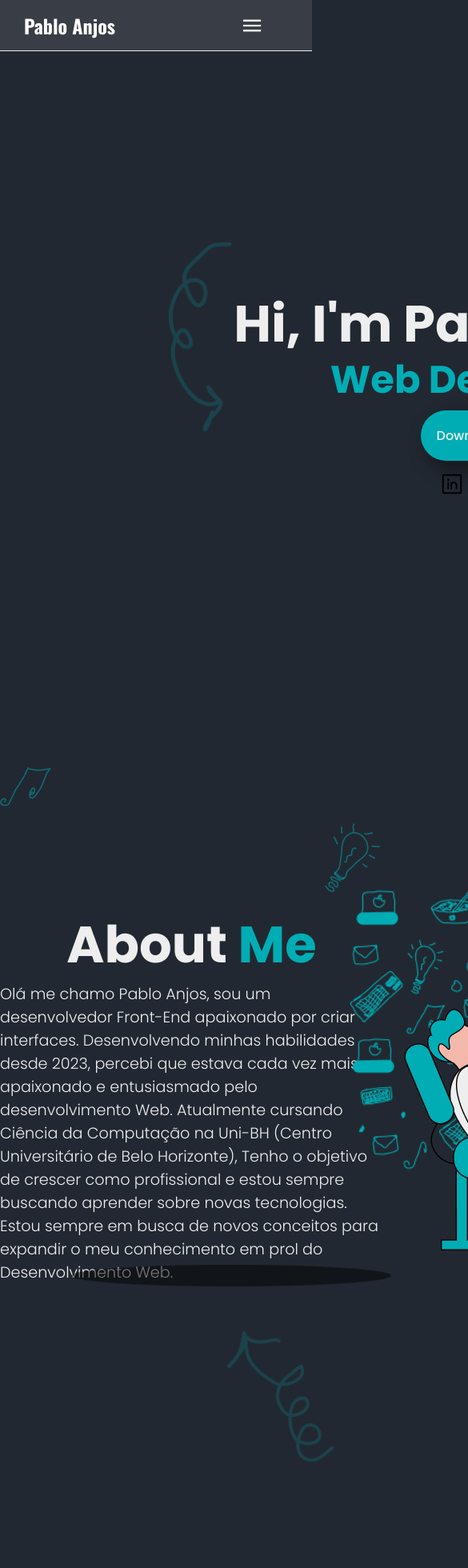
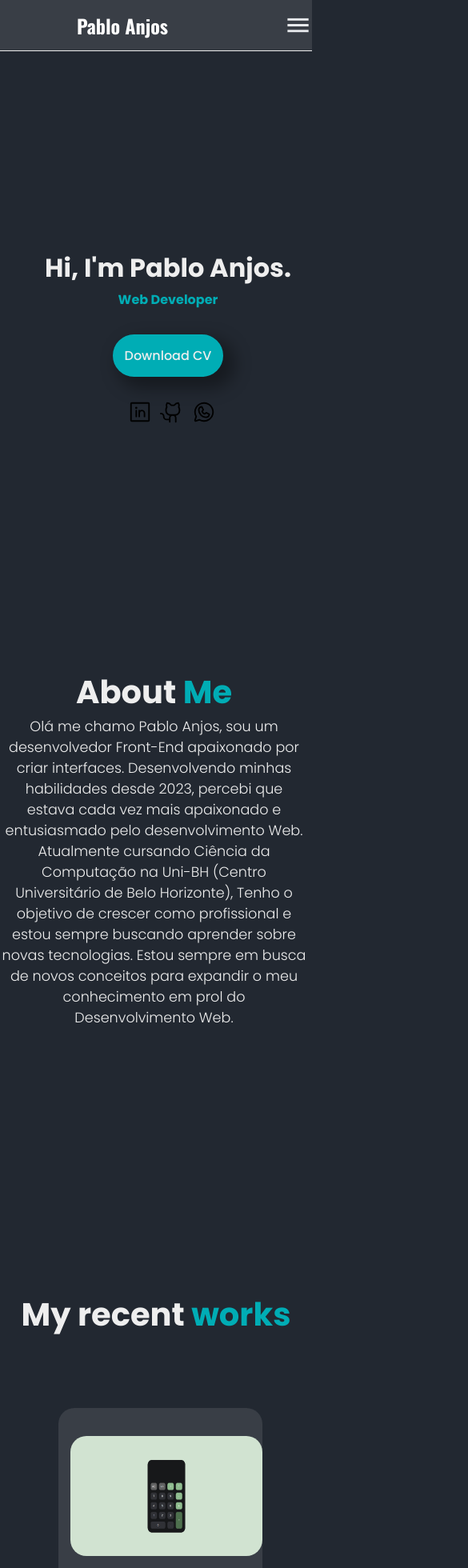
Before and after one commit to PabloAnjos/Portifolio, a React (Vite) app: page / in a window 390 px wide. Shown: the top 1960 px of the page at 80% size, 585 px wide, since content can reach past the window. Built offline with nearby package versions, Linux system fonts and the light colour scheme.

Commit message:
responsividade

```diff
--- a/src/App.jsx
+++ b/src/App.jsx
@@ -145,8 +145,8 @@ function App() {
                         <img src={imgSetaAbout} alt="Imagem Seta" id="imagem-seta-contact" />
                         <img src={imgChaoAvatarHome} alt="Imagem Avatar" id="imagem-chao-contact" />
                   </div>
+
                   <div className="container-form">
-
 
                         <form onSubmit={sendEmail}>
                               <label>Your Name:</label>
--- a/src/components/Card.jsx
+++ b/src/components/Card.jsx
@@ -6,7 +6,7 @@ export function Card({ src, alt, content, hrefDeploy, hrefCode }) {
     return (
         <>
             <div className="card-works">
-                <img src={src} alt={alt} />
+                <img src={src} alt={alt} id="imagens-card" />
 
                 <div className="text-card">
                     <p>{content}</p>
--- a/src/components/Header.jsx
+++ b/src/components/Header.jsx
@@ -18,8 +18,8 @@ export function Header() {
         <>
             <header>
                     <nav>
+                        <h1>Pablo Anjos</h1>
                         <img src={imgMenu} alt="Imagem Menu" id="menu-hamburguer-button" />
-                        <h1>Pablo Anjos</h1>
                         <ul>
                             <li><a href="#home">Home</a></li>
                             <li><a href="#about-me">About Me</a></li>
@@ -27,6 +27,10 @@ export function Header() {
                             <li><a href="#contact">Contact</a></li>
                         </ul>
                     </nav>
+
+                    <div className="menu-hamburgur">
+
+                    </div>
             </header>
         </>
     )
--- a/src/styles/card.scss
+++ b/src/styles/card.scss
@@ -49,5 +49,25 @@
 /* RESPONSIVIDADE */
 
 @media screen and (max-width: 768px) {
+  .card-works {
+    width: 400px;
 
+    #imagens-card {
+      margin-left: 15px;
+      width: 240px;
+      height: 150px;
+    }
+
+    p {
+      color: variables.$quaternary-color;
+      margin: 20px 10px 0px 25px;
+    }
+
+    .buttons-card {
+      gap: 30px;
+      height: 110px;
+      width: 200px;
+      margin-left: 30px;
+    }
+  }
 }
--- a/src/styles/header.scss
+++ b/src/styles/header.scss
@@ -17,10 +17,6 @@ nav {
   align-items: center;
 
   img {
-    display: none;
-  }
-
-  menu {
     display: none;
   }
 
@@ -52,19 +48,18 @@ nav {
 
 @media screen and (max-width: 768px) {
   nav {
+    width: 100%;
     height: 4rem;
+    justify-content: space-between;
+
+    h1 {
+      font-size: 1.5rem;
+    }
 
     img {
-      width: 30px;
-      height: 30px;
       display: block;
-      margin-left: 300px;
-    }
-
-    h1 {
-      position: absolute;
-      font-size: 1.5rem;
-      margin-left: 30px;
+      width: 35px;
+      height: 35px;
     }
 
     ul {
--- a/src/styles/sectionAboutMe.scss
+++ b/src/styles/sectionAboutMe.scss
@@ -58,10 +58,41 @@
   }
 }
 
-
-
 /* RESPONSIVIDADE */
 
 @media screen and (max-width: 768px) {
+  .section-about-me {
+    width: 100%;
+    height: 60vh;
 
+    h1 {
+      font-size: 2.5rem;
+    }
+
+    p {
+      width: 380px;
+      font-size: 1.1rem;
+      text-align: center;
+    }
+
+    img {
+      display: none;
+    }
+
+    #fundo-imagem-avatar {
+      display: none;
+    }
+
+    #chao-avatar-about {
+      display: none;
+    }
+
+    #imagem-lampada-about {
+      display: none;
+    }
+
+    #imagem-seta-about {
+      display: none;
+    }
+  }
 }
--- a/src/styles/sectionContact.scss
+++ b/src/styles/sectionContact.scss
@@ -118,5 +118,44 @@
 /* RESPONSIVIDADE */
 
 @media screen and (max-width: 768px) {
+  .section-contact {
+    width: 100%;
+    height: 100vh;
 
+    h1 {
+      font-size: 2.5rem;
+      position: absolute;
+    }
+
+    .container-images-contact {
+      display: none;
+    }
+
+    img {
+      display: none;
+    }
+
+    .container-form {
+      width: 350px;
+      height: 600px;
+
+      input {
+        margin-top: 15px;
+        width: 300px;
+      }
+
+      textarea {
+        width: 300px;
+        height: 300px;
+        margin: 50px 0px 0px 20px;
+        padding: 50px;
+      }
+
+      #imagem-enviar {
+        position: absolute;
+        margin-left: -50px;
+        margin-top: 40px;
+      }
+    }
+  }
 }
--- a/src/styles/sectionHome.scss
+++ b/src/styles/sectionHome.scss
@@ -4,7 +4,7 @@
   width: 100%;
   height: 80vh;
 
-  div {
+  .content-home {
     margin: 300px 0px 0px 200px;
     width: 800px;
     height: 300px;
@@ -30,7 +30,7 @@
     #link-button {
       background-color: variables.$tertiary-color;
       color: variables.$quaternary-color;
-      padding: 20px;
+      padding: 15px;
       border-radius: 50px;
       text-decoration: none;
       box-shadow: 10px 10px 20px 5px rgba(0, 0, 0, 0.35);
@@ -46,7 +46,7 @@
 
   .container-icons {
     position: absolute;
-    margin-top: -20px;
+    margin: 0px 0px 0px 540px;
   }
 
   .icons {
@@ -86,5 +86,46 @@
 /* RESPONSIVIDADE */
 
 @media screen and (max-width: 768px) {
+  .section-home-page {
+    width: 100%;
+    height: 60vh;
 
+    div.content-home {
+      margin: 300px 0px 0px 10px;
+      width: 400px;
+      height: 300px;
+
+      #imagem-seta-home {
+        display: none;
+      }
+
+      h1 {
+        color: variables.$quaternary-color;
+        font-size: 2rem;
+      }
+
+      h2 {
+        color: variables.$tertiary-color;
+        font-size: 1rem;
+        margin-top: -30px;
+      }
+    }
+
+    img {
+      display: none;
+    }
+
+    img#fundo-avatar {
+      display: none;
+    }
+
+    img#image-chao {
+      display: none;
+    }
+
+    .container-icons {
+      position: absolute;
+      margin: -100px 0px 0px 150px;
+    }
+  }
 }
--- a/src/styles/sectionWorks.scss
+++ b/src/styles/sectionWorks.scss
@@ -27,5 +27,18 @@
 /* RESPONSIVIDADE */
 
 @media screen and (max-width: 768px) {
+  .section-works {
+    width: 100%;
+    height: 100vh;
 
+    h1 {
+      font-size: 2.5rem;
+      text-align: center;
+    }
+
+    .container-cards-works {
+      width: 400px;
+      overflow-x: auto;
+    }
+  }
 }
```
